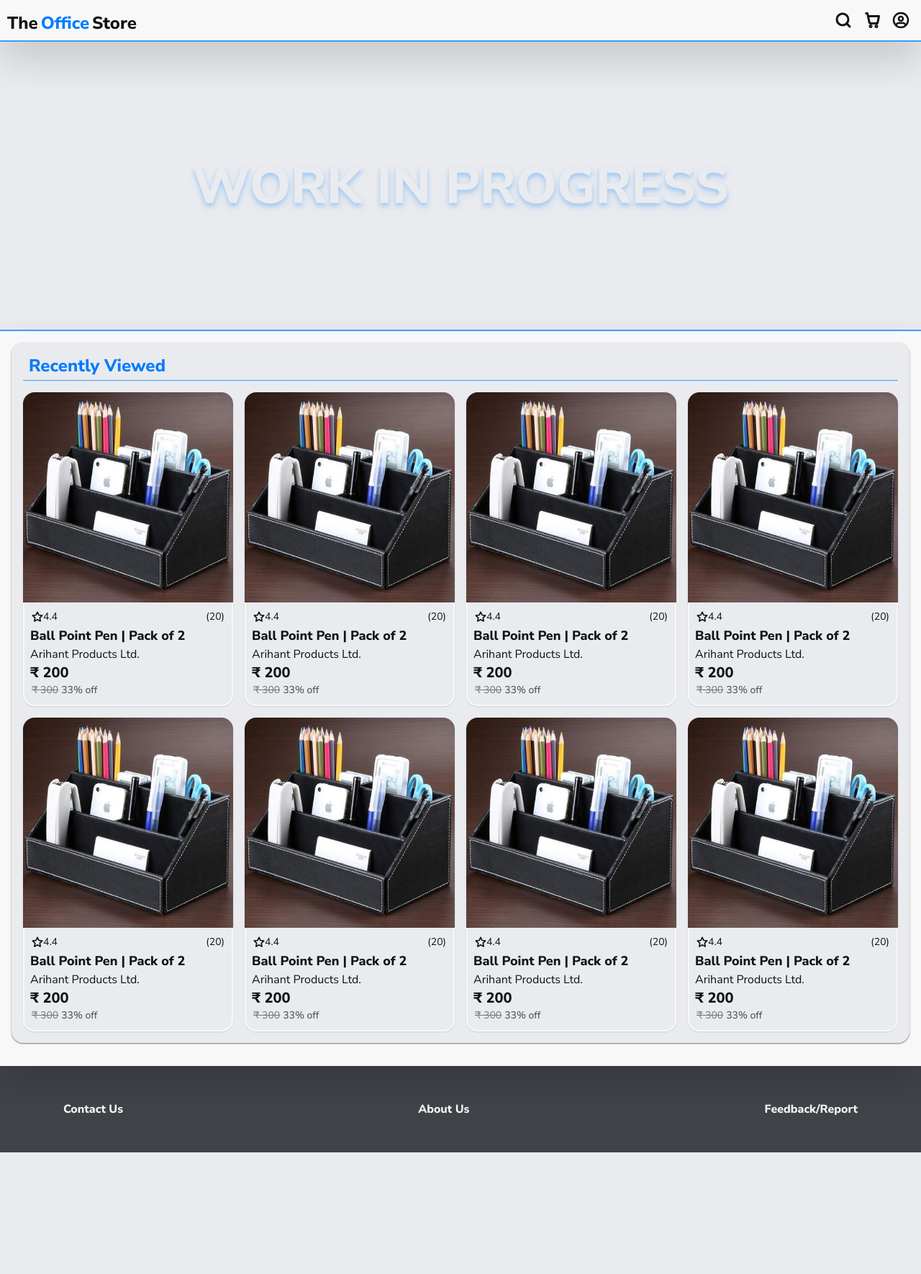
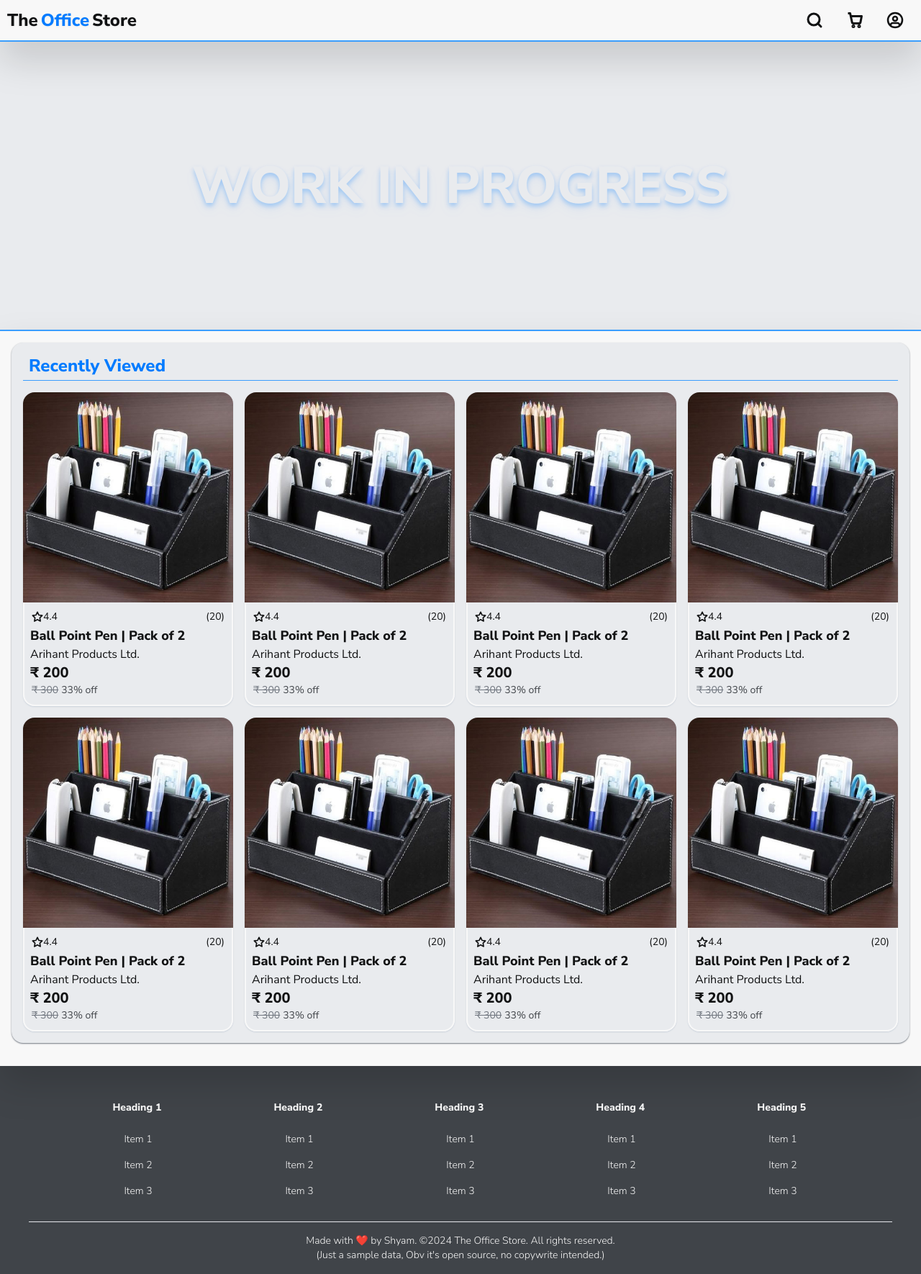
Before and after one commit to everythingshyam/the-office-store, a website: page index.html in a window 1280 px wide. Shown: the whole page at 72% size. Before the commit the page ends 1601 px from the top, so only its background shows below. Drawn offline with Linux system fonts and the light colour scheme.

Commit message:
More CSS Updates
removed transitions, changed hover effects, added adaptivity to footer and additional content to footer as well, minor change in card hover effect

```diff
--- a/index.html
+++ b/index.html
@@ -14,29 +14,32 @@
     <div>
         <!-- Header Section -->
         <header
-            class="z-40 flex justify-between border-b-2 border-accent-6 bg-primary-8 p-2 font-bold shadow-secondary-2 drop-shadow-2xl">
-            <div class="m=10 flex items-end text-2xl hover:cursor-pointer hover:drop-shadow-lg">
+            class="z-40 flex justify-between border-b-2 border-accent-6 bg-primary-8 p-2 py-3 font-bold shadow-secondary-2 drop-shadow-2xl sticky top-0">
+            <div class="m=10 flex items-end text-2xl cursor-pointer drop-shadow-sm">
                 <div class="logo-text-bit">The</div>
                 <div class="logo-text-bit text-accent-8">Office</div>
                 <div class="logo-text-bit">Store</div>
             </div>
-            <div class="flex">
+            <div class="hidden sm:flex">
                 <div class="header-icon"><img src="./src/icons/search.svg"></img></div>
                 <div class="header-icon"><img src="./src/icons/cart.svg"></img></div>
                 <div class="header-icon"><img src="./src/icons/user.svg"></img></div>
             </div>
         </header>
         <!-- Hero Section -->
-        <section class="z-30 m-0 h-50vh flex flex-col justify-around text-center overflow-hidden">
-            <div class="text-7xl font-bold text-primary-6 drop-shadow-accent">WORK IN PROGRESS</div>
+        <section class="z-30 m-0 flex h-50vh overflow-hidden">
+            <div
+                class="text-3xl font-bold text-primary-6 drop-shadow-accent fixed h-50vh text-center flex flex-col justify-center sm:text-5xl md:text-7xl w-dvw">
+                WORK IN PROGRESS
+            </div>
         </section>
         <!-- Primary Container -->
         <section class="z-40 border-t-2 border-accent-6 bg-primary-8 p-4 shadow-secondary-2 drop-shadow-2xl">
             <div class="product-palette">
-                <h1 class="font-semibold text-2xl mb-1 text-accent-8 pl-2">Recently Viewed</h1>
-                <hr class="p-2 border-accent-6">
+                <h1 class="mb-1 pl-2 text-2xl font-semibold text-accent-8">Recently Viewed</h1>
+                <hr class="border-accent-6 p-2">
                 <div class="products-card">
-                    <div class="product-card">
+                    <div class="product-card group">
                         <div class="product-img">
                             <img src="./db/product-images/product112.jpg" alt="">
                         </div>
@@ -60,7 +63,7 @@
 
                         </div>
                     </div>
-                    <div class="product-card">
+                    <div class="product-card group">
                         <div class="product-img">
                             <img src="./db/product-images/product112.jpg" alt="">
                         </div>
@@ -84,7 +87,7 @@
 
                         </div>
                     </div>
-                    <div class="product-card">
+                    <div class="product-card group">
                         <div class="product-img">
                             <img src="./db/product-images/product112.jpg" alt="">
                         </div>
@@ -108,7 +111,7 @@
 
                         </div>
                     </div>
-                    <div class="product-card">
+                    <div class="product-card group">
                         <div class="product-img">
                             <img src="./db/product-images/product112.jpg" alt="">
                         </div>
@@ -132,7 +135,7 @@
 
                         </div>
                     </div>
-                    <div class="product-card">
+                    <div class="product-card group">
                         <div class="product-img">
                             <img src="./db/product-images/product112.jpg" alt="">
                         </div>
@@ -156,7 +159,7 @@
 
                         </div>
                     </div>
-                    <div class="product-card">
+                    <div class="product-card group">
                         <div class="product-img">
                             <img src="./db/product-images/product112.jpg" alt="">
                         </div>
@@ -180,7 +183,7 @@
 
                         </div>
                     </div>
-                    <div class="product-card">
+                    <div class="product-card group">
                         <div class="product-img">
                             <img src="./db/product-images/product112.jpg" alt="">
                         </div>
@@ -204,7 +207,7 @@
 
                         </div>
                     </div>
-                    <div class="product-card">
+                    <div class="product-card group">
                         <div class="product-img">
                             <img src="./db/product-images/product112.jpg" alt="">
                         </div>
@@ -234,22 +237,62 @@
     </div>
     <!-- Bottom Part -->
     <div>
-        <footer class="min-h-10vh content-center bg-secondary-6 p-10 text-primary-8">
-            <ul class="w-100% mx-10 flex justify-between">
-                <li>
+        <footer class="min-h-10vh bg-secondary-6 p-10 pb-4 text-primary-8 font-thin flex flex-col overflow-hidden">
+            <ul class="w-100% mx-4 md:mx-10 flex flex-col sm:flex-row justify-between text-sm">
+                <li class="footer-sublist">
                     <a class="footer-heading"
                         href="mailto:shyamsundar.tiwari20@pccoepune.org?subject=Contact%20Regarding%20Product%20Referred%20From%20Website"
-                        target="_blank">Contact Us</a>
+                        target="_blank">Heading 1</a>
+                    <ul>
+                        <li>Item 1</li>
+                        <li>Item 2</li>
+                        <li>Item 3</li>
+                    </ul>
                 </li>
-                <li>
-                    <a class="footer-heading" href="#">About Us</a>
+                <li class="footer-sublist">
+                    <a class="footer-heading" href="#">Heading 2</a>
+                    <ul>
+                        <li>Item 1</li>
+                        <li>Item 2</li>
+                        <li>Item 3</li>
+                    </ul>
                 </li>
-                <li>
+                <li class="footer-sublist">
                     <a class="footer-heading"
                         href="mailto:shyamsundar.tiwari20@pccoepune.org?subject=Feedback%20On%20Website%20Referred%20From%20Website"
-                        target="_blank">Feedback/Report</a>
+                        target="_blank">Heading 3</a>
+                    <ul>
+                        <li>Item 1</li>
+                        <li>Item 2</li>
+                        <li>Item 3</li>
+                    </ul>
+                </li>
+                <li class="footer-sublist">
+                    <a class="footer-heading"
+                        href="mailto:shyamsundar.tiwari20@pccoepune.org?subject=Feedback%20On%20Website%20Referred%20From%20Website"
+                        target="_blank">Heading 4</a>
+                    <ul>
+                        <li>Item 1</li>
+                        <li>Item 2</li>
+                        <li>Item 3</li>
+                    </ul>
+                </li>
+                <li class="footer-sublist">
+                    <a class="footer-heading"
+                        href="mailto:shyamsundar.tiwari20@pccoepune.org?subject=Feedback%20On%20Website%20Referred%20From%20Website"
+                        target="_blank">Heading 5</a>
+                    <ul>
+                        <li>Item 1</li>
+                        <li>Item 2</li>
+                        <li>Item 3</li>
+                    </ul>
                 </li>
             </ul>
+            <div class="text-center border-t-1 pt-4 text-xs sm:text-sm">
+                Made with ❤️ by Shyam.
+                &copy;2024 The Office Store. All rights reserved.
+                <p>(Just a sample data, Obv it's open source, no copywrite intended.)</p>
+            </div>
         </footer>
     </div>
 </body>
--- a/src/styles/custom.css
+++ b/src/styles/custom.css
@@ -7,9 +7,7 @@
 @layer base {
 	* {
 		@apply box-border;
-		@apply transition-all;
-		@apply ease-in-out;
-		@apply delay-75;
+		/* For Testing Purpose */
 		/* border: 1px solid gray; */
 	}
 	body {
@@ -17,21 +15,16 @@
 	}
 	.logo-text-bit {
 		@apply px-0.5;
+		@apply shadow-white;
 	}
 	.header-icon {
-		@apply p-2;
-		cursor: pointer;
+		@apply px-4;
+		@apply cursor-pointer;
+		@apply rounded-full;
+		@apply flex;
+		@apply items-center;
+		@apply hover:shadow-round;
 	}
-	.header-icon:hover {
-		@apply bg-gray-200;
-	}
-	/* .fun-look {
-		background-image: linear-gradient(to bottom, blue 50%, black 50%);
-		background-size: 200% 100%;
-		background-position: -50% 0;
-		-webkit-text-fill-color: transparent;
-		text-fill-color: transparent;
-	} */
 	.product-palette {
 		@apply p-4;
 		@apply bg-primary-6;
@@ -59,25 +52,21 @@
 		@apply shadow-primary-2;
 		@apply cursor-pointer;
 		@apply border-0;
-		@apply hover:border-2;
+		@apply hover:border-4;
 		@apply hover:border-primary-8;
 		@apply p-0;
 		@apply hover:shadow-lg;
-		/* @apply grid; */
-		/* grid-template-rows: 2fr 1fr; */
 	}
 	.product-img {
 		@apply shadow-md;
 		@apply shadow-primary-2;
 	}
 	.product-img img {
-		/* @apply w-full; */
 		@apply aspect-square;
-		/* @apply h-full; */
-		/* @apply object-cover; */
 	}
 	.product-meta {
 		@apply p-2;
+		@apply group-hover:border-0;
 		@apply border-2;
 		@apply border-primary-8;
 		@apply border-t-0;
@@ -125,10 +114,31 @@
 	.price-secondary > *:last-child {
 		@apply text-secondary-6;
 	}
+	.footer-sublist {
+		@apply m-auto;
+		@apply my-2;
+	}
+	.footer-sublist > ul {
+		@apply p-4;
+		@apply hidden;
+		@apply sm:flex;
+		@apply sm:flex-col;
+	}
+	.footer-sublist > ul > li {
+		@apply p-2;
+		/* @apply font-semibold; */
+		@apply hover:bg-primary-6;
+		@apply hover:text-secondary-8;
+		@apply cursor-pointer;
+	}
 	.footer-heading {
 		@apply p-2;
-		@apply font-bold;
+		@apply font-normal;
+		@apply sm:font-semibold;
 		@apply hover:bg-primary-6;
 		@apply hover:text-secondary-8;
+		@apply border-none;
+		@apply sm:border-b-2;
+		@apply border-primary-4;
 	}
 }
--- a/tailwind.config.js
+++ b/tailwind.config.js
@@ -29,13 +29,22 @@ module.exports = {
 			minHeight: {
 				'10vh': '15vh',
 			},
-			screens:{
-				'lg': '1000px',
-				'md': '700px',
-				'sm': '530px',
+			screens: {
+				lg: '1000px',
+				md: '750px',
+				sm: '530px',
 			},
-			dropShadow:{
-				'accent': ['0 10px 8px rgb(0 123 255 / 0.04)','0 4px 3px rgb(0 123 255 / 0.3)'],
+			dropShadow: {
+				accent: [
+					'0 10px 8px rgb(0 123 255 / 0.04)',
+					'0 4px 3px rgb(0 123 255 / 0.3)',
+				],
+			},
+			borderWidth: {
+				1: '1px',
+			},
+			boxShadow: {
+				round: '0 0 8px rgb(100 100 100 / 0.5)',
 			},
 		},
 	},
```
Also changed, not shown: src/styles/styles.css.
